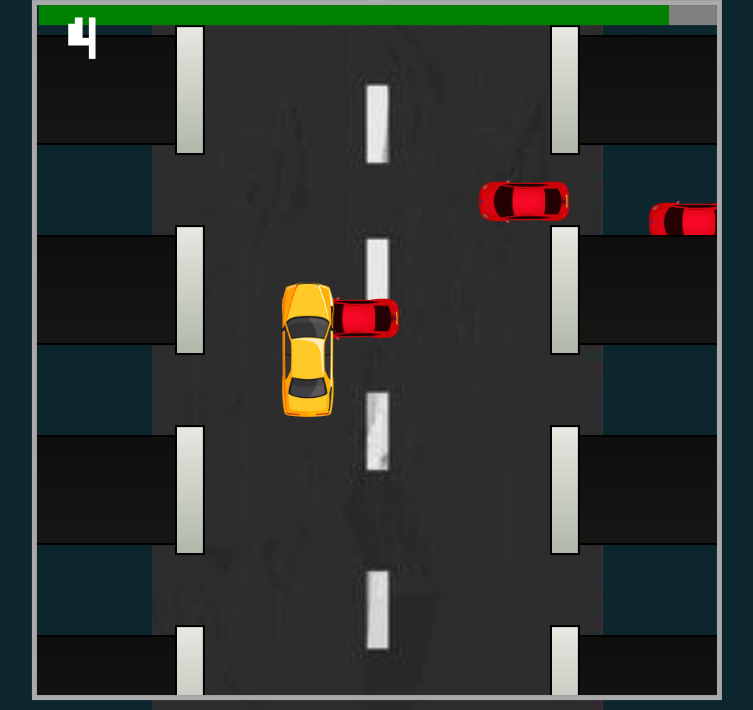
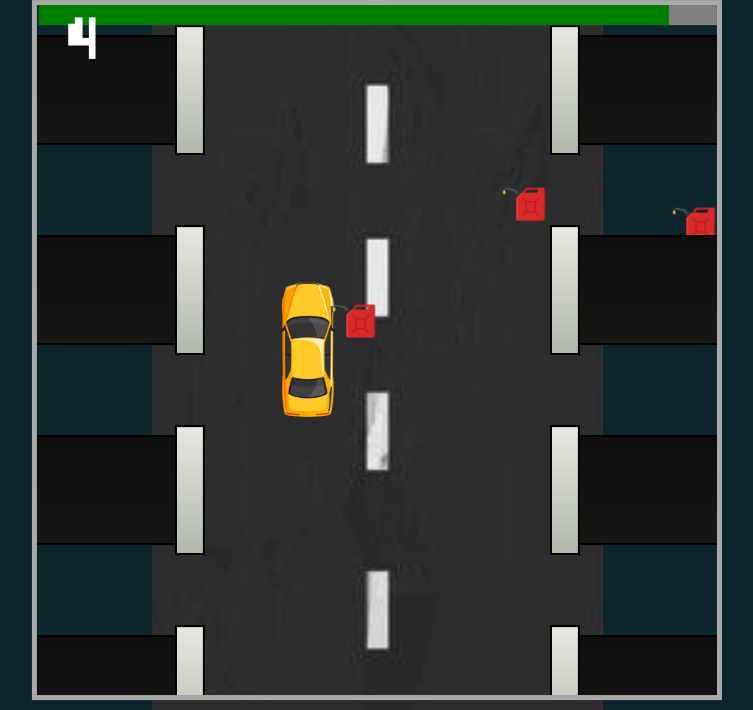
Before and after one commit to Raquel-Luis-Duarte/Enduro, a plain HTML site: page index.html in a window 1280 px wide. Shown: the part 90-800 px from the top of the page, without its empty margins (263-1016 px from the left). Drawn offline with Linux system fonts and the light colour scheme; files whose address does not match are found by name.

Commit message:
coloquei a gasolina, mas n se move

```diff
--- a/css/flappy.css
+++ b/css/flappy.css
@@ -123,9 +123,10 @@ body {
 .bateria {
   width: 9%;
   height: 90px;
-  position: fixed;
+  /* position: fixed; */
   background-repeat: no-repeat;
   background-size: contain;
   background-position: center;
-  background-image: url("/img/carro2.png");
+  background-image: url("/img/gasolina.png");
+  transform: rotate(90deg);
 }
```
